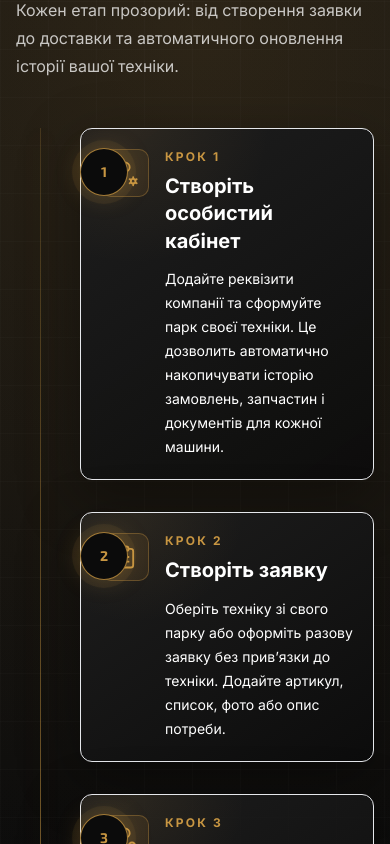
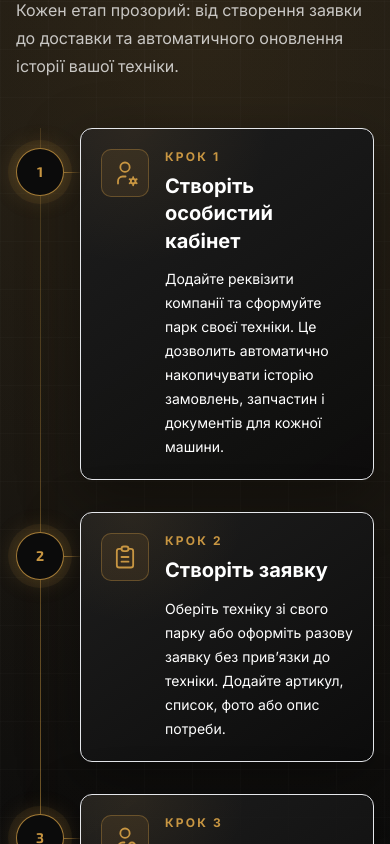
Before and after one commit to Serhiy199/Kairos-Parts, a Next.js app: page /how-it-works in a window 390 px wide. Shown: the part 1320-2164 px from the top of the page. Built offline with nearby package versions, Linux system fonts and the light colour scheme.

Commit message:
змінив стилізацію секції з кроків сторінка як це працює

```diff
--- a/app/(public)/how-it-works/page.tsx
+++ b/app/(public)/how-it-works/page.tsx
@@ -187,7 +187,7 @@ export default function HowItWorksPage() {
                 aria-hidden="true"
                 className="absolute bottom-0 left-6 top-0 w-px bg-gradient-to-b from-accent/20 via-accent/70 to-accent/20 shadow-[0_0_28px_rgba(200,150,66,0.22)] lg:left-1/2 lg:-translate-x-1/2"
               />
-              <ol className="relative space-y-8 pl-16 lg:space-y-0 lg:pl-0">
+              <ol className="relative space-y-8 lg:space-y-0">
                 {steps.map((step, index) => {
                   const Icon = step.icon;
                   const isLeft = index % 2 === 0;
@@ -195,13 +195,13 @@ export default function HowItWorksPage() {
                   return (
                     <li
                       key={step.label}
-                      className={`relative lg:grid lg:grid-cols-[minmax(0,1fr)_88px_minmax(0,1fr)] lg:items-center lg:gap-0 ${
+                      className={`relative pl-16 md:pl-20 lg:grid lg:grid-cols-[minmax(0,1fr)_88px_minmax(0,1fr)] lg:items-center lg:gap-0 lg:pl-0 ${
                         index > 0 ? 'lg:-mt-2' : ''
                       }`}
                     >
                       <div
                         aria-hidden="true"
-                        className={`absolute left-6 top-9 hidden h-px w-10 bg-gradient-to-r from-accent/70 to-accent/10 lg:block ${
+                        className={`absolute left-12 top-11 h-px w-4 bg-gradient-to-r from-accent/70 to-accent/10 md:w-8 lg:left-6 lg:top-9 lg:w-10 ${
                           isLeft ? 'lg:left-[calc(50%-84px)]' : 'lg:left-[calc(50%+44px)]'
                         }`}
                       />
```
Also changed, not shown: 1 other file (tests, documents, lock files or other folders).
